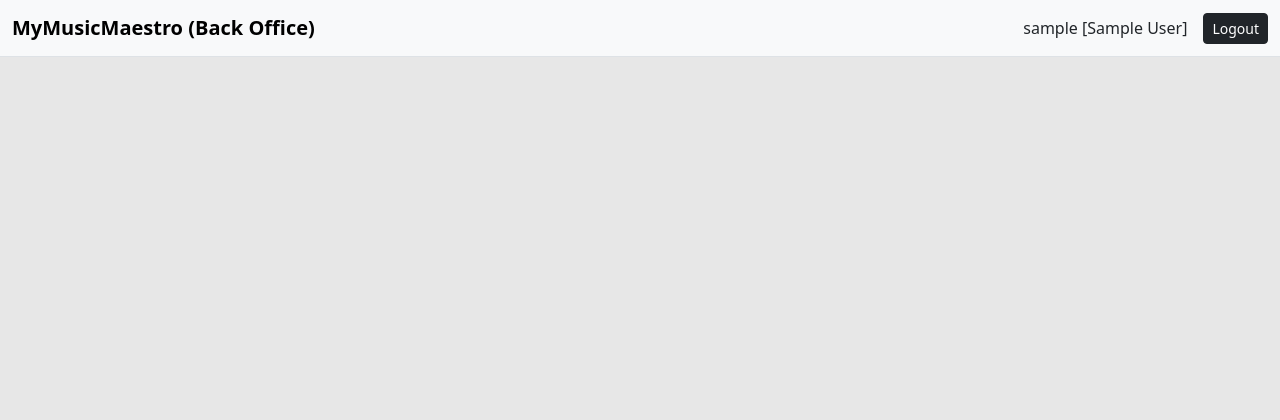
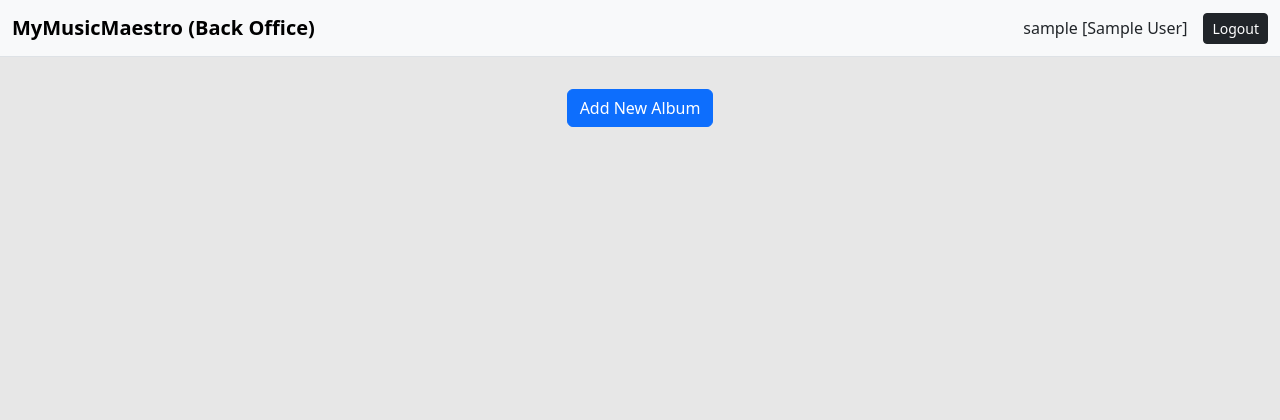
Before and after one commit to birat1/music-managing-app, a Django app: page / in a window 1280 px wide. Shown: the top 420 px of the page. Run offline with Django 5.2, Linux system fonts and the light colour scheme; a user stored in the database is signed in; tables that the repository leaves empty hold one stand-in row (values such as "Sample post").

Commit message:
Implemented Create Album button for Editors

```diff
--- a/django-app/label_music_manager/templates/label_music_manager/album_list.html
+++ b/django-app/label_music_manager/templates/label_music_manager/album_list.html
@@ -39,6 +39,13 @@
     </div>
 {% endif %}
 
+<!-- Add New Album Button -->
+<div class="container mt-2">
+    <div class="d-flex justify-content-center">
+        <a href="{% url 'album_create' %}" class="btn btn-primary">Add New Album</a>
+    </div>
+</div>
+
 <!-- Albums List -->
 {% for album in albums %}
 <a href="{% url 'album_detail' album.id %}" class="text-decoration-none">
```
